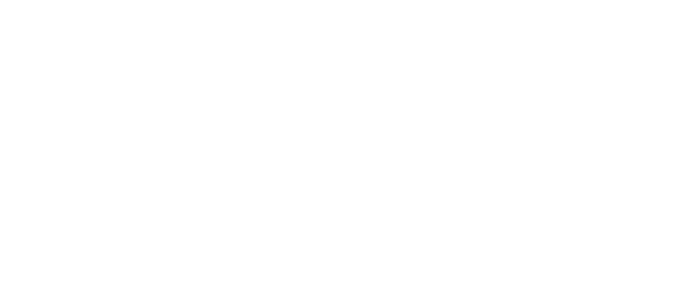
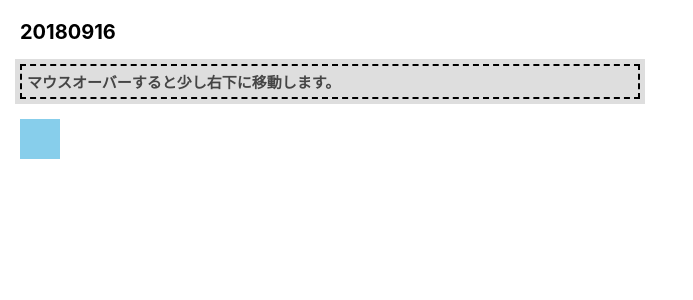
Before and after one commit to YukaKadokura/freespace, a Nuxt app: page /day/2018/09/16 in a window 1280 px wide. Before the commit this address had no page. Shown: the top 300 px of the page, without its empty margins (0-693 px from the left). Built offline with nearby package versions, Linux system fonts and the light colour scheme.

Commit message:
20180916分のページの作成。translate()の検証。

```diff
--- /dev/null
+++ b/pages/day/2018/09/16.vue
@@ -0,0 +1,52 @@
+<template>
+    <div class="contents">
+        <h1>{{ title }}</h1>
+        <div class="content1">
+            <h2>マウスオーバーすると少し右下に移動します。</h2>
+            <div class="box">
+            </div>
+        </div>
+    </div>
+</template>
+
+<script>
+export default{
+    data(){
+        return{
+            title:"20180916"
+        }
+    }
+}
+</script>
+
+<style scoped>
+.contents{
+    margin:20px;
+}
+.contents h1{
+    font-size:20px;
+}
+.content1{
+    margin-top:20px;
+}
+.content1 h2{
+    font-size:15px;
+    color:#454545;
+    background:#dedede;
+    box-shadow:0 0 0 5px #dedede;
+    border: dashed 2px black;
+    width:50%;
+    padding:5px;
+    margin-bottom:20px;
+}
+.content1 .box{
+    width:40px;
+    height:40px;
+    background:skyblue;
+    cursor: pointer;
+}
+.content1 .box:hover{
+    /* 変形後のスタイル */
+    transform: translate(10px, 20px);
+}
+</style>
--- a/pages/index.vue
+++ b/pages/index.vue
@@ -7,6 +7,7 @@
     <div class="content">
       <div class="day">
         <p>201809</p>
+        <v-btn small nuxt-link to="/day/2018/09/16">20180916</v-btn>
         <v-btn small nuxt-link to="/day/2018/09/15">20180915</v-btn>
         <v-btn small nuxt-link to="/day/2018/09/13">20180913</v-btn>
         <v-btn small nuxt-link to="/day/2018/09/12">20180912</v-btn>
```
